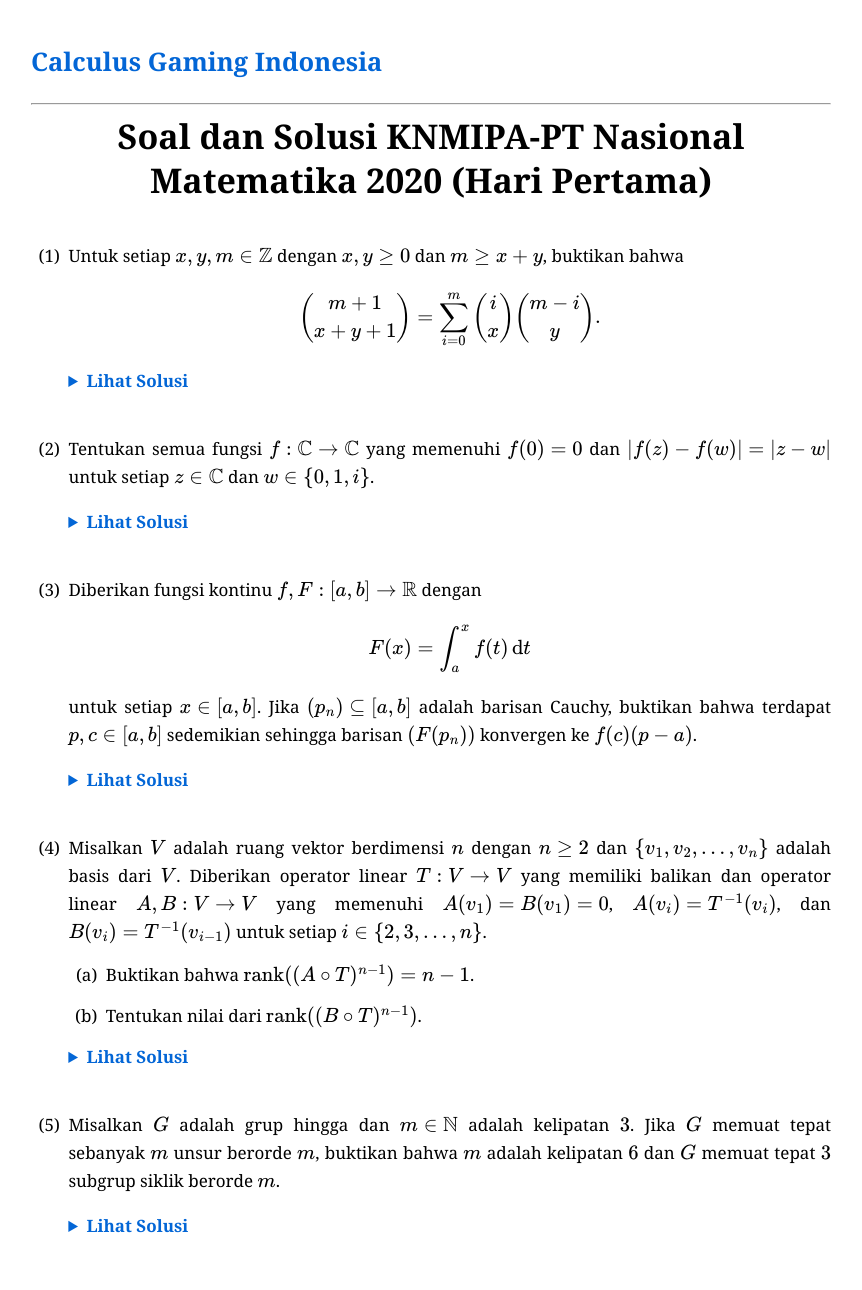
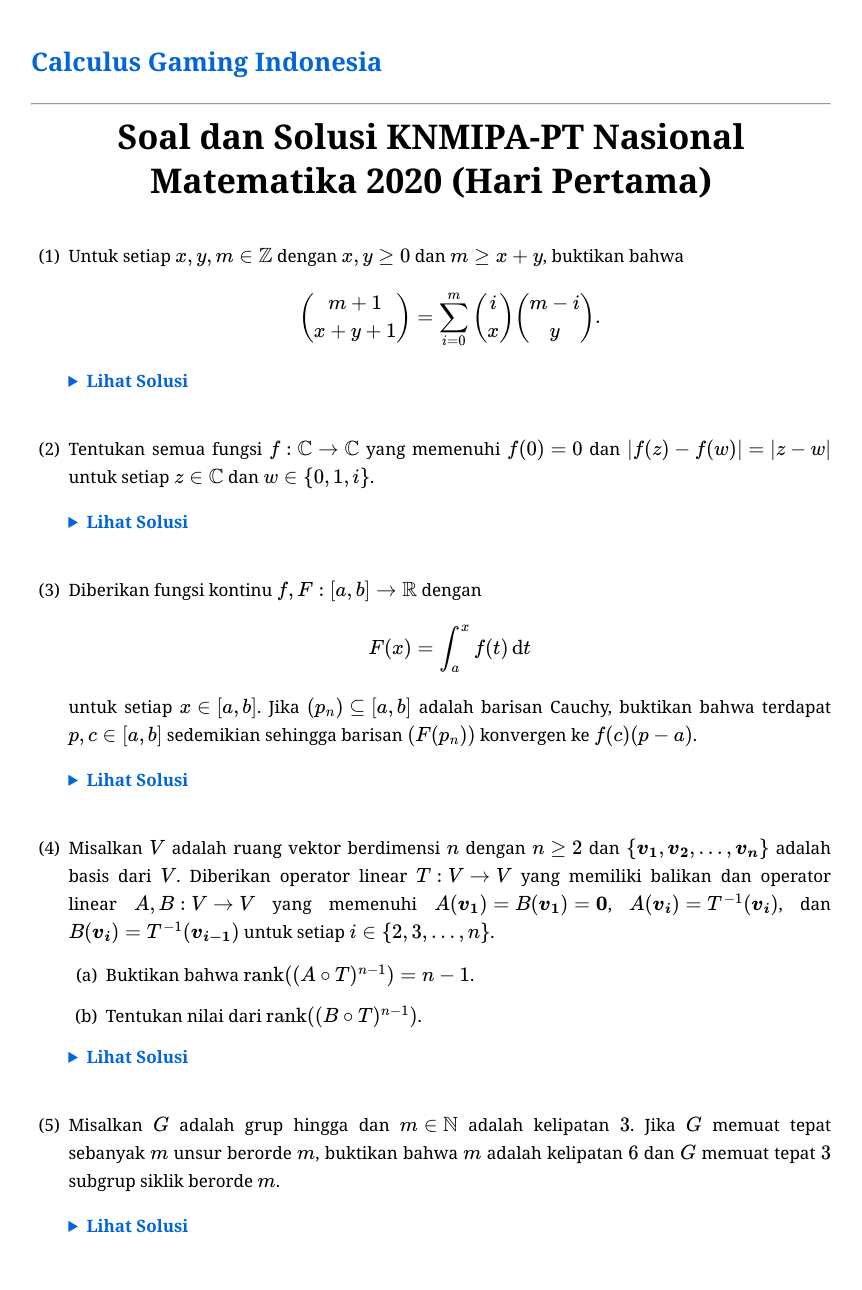
Before and after one commit to calculusgamingindonesia/calculusgamingindonesia.github.io, a Jekyll site: the page built from _posts/2026-07-01-knmipa-pt-nas-mat-20-1.md, in a window 1280 px wide. Shown: the whole page, without its empty margins (209-1071 px from the left). Built offline with Jekyll 4.4.1, drawn with Linux system fonts in a browser that asks for light colours; some web fonts are replaced.

Commit message:
Update 2026-07-01-knmipa-pt-nas-mat-20-1.md

```diff
--- a/_posts/2026-07-01-knmipa-pt-nas-mat-20-1.md
+++ b/_posts/2026-07-01-knmipa-pt-nas-mat-20-1.md
@@ -34,7 +34,7 @@ urutan: 107
    Solusi diserahkan kepada pembaca sebagai latihan.
    </div></details>
 
-4. Misalkan $V$ adalah ruang vektor berdimensi $n$ dengan $n\geq2$ dan $\set{v_1, v_2, \dots, v_n}$ adalah basis dari $V$. Diberikan operator linear $T: V \to V$ yang memiliki balikan dan operator linear $A, B: V \to V$ yang memenuhi $A(v_1) = B(v_1) = 0$, $A(v_i) = T^{-1}(v_i)$, dan $B(v_i) = T^{-1}(v_{i-1})$ untuk setiap $i \in \set{2, 3, \dots, n}$.
+4. Misalkan $V$ adalah ruang vektor berdimensi $n$ dengan $n\geq2$ dan $\set{\boldsymbol{v_1}, \boldsymbol{v_2}, \dots, \boldsymbol{v_n}}$ adalah basis dari $V$. Diberikan operator linear $T: V \to V$ yang memiliki balikan dan operator linear $A, B: V \to V$ yang memenuhi $A(\boldsymbol{v_1}) = B(\boldsymbol{v_1}) = \boldsymbol{0}$, $A(\boldsymbol{v_i}) = T^{-1}(\boldsymbol{v_i})$, dan $B(\boldsymbol{v_i}) = T^{-1}(\boldsymbol{v_{i-1}})$ untuk setiap $i \in \set{2, 3, \dots, n}$.
    * (a) Buktikan bahwa $\mathrm{rank}((A \circ T)^{n-1}) = n - 1$.
    * (b) Tentukan nilai dari $\mathrm{rank}((B \circ T)^{n-1})$.
 
```
